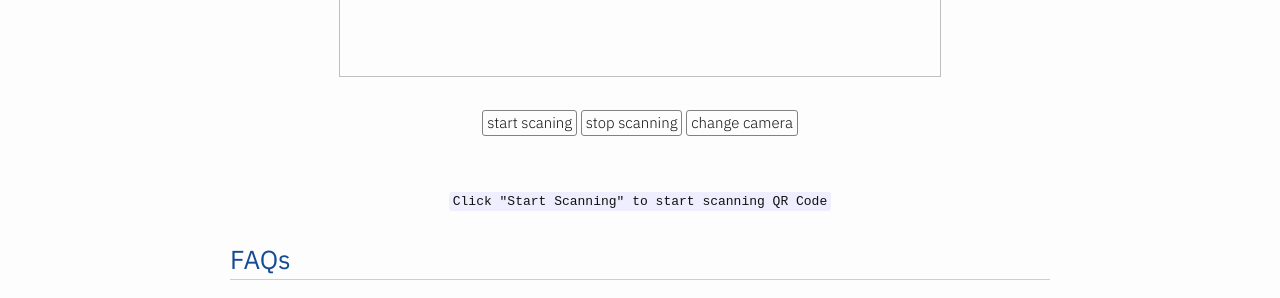
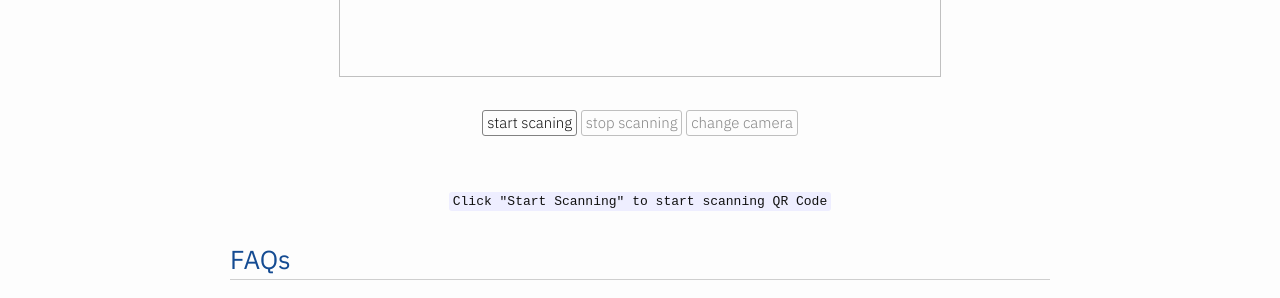
Before and after one commit to mebjas/mebjas.github.io, a Jekyll site: the page built from research/html5-qrcode/index.md, in a window 1280 px wide. Shown: the part 606-904 px from the top of the page. Built offline with Jekyll 4.4.1, drawn with Linux system fonts in a browser that asks for light colours.

Commit message:
example corrected for mobile support:

```diff
--- a/_layouts/research/html5qrcode/layout.html
+++ b/_layouts/research/html5qrcode/layout.html
@@ -1,17 +1,37 @@
 ---
 layout: default_research
 ---
+<style>
+#qr {
+    width: 600px;
+    height: 450px;
+    border: 1px solid silver
+}
+
+@media(max-width: 600px) {
+    #qr {
+        width: 300px;
+        height: 450px;
+        border: 1px solid silver
+    }
+}
+
+button:disabled,
+button[disabled]{
+  opacity: 0.5;
+}
+</style>
 <div class="container" style="text-align: center">
     <h1> QR Code scanner Example </h1>
     <br><br>
 
-    <div id="qr" style="display: inline-block; width: 600px; height: 450px; border: 1px solid silver"></div>
+    <div id="qr" style="display: inline-block;"></div>
     <br><br>
 
     <div class="row">
         <button id="scan" class="btn btn-success btn-sm">start scaning</button>
-        <button id="stop" class="btn btn-warning btn-sm disabled">stop scanning</button>
-        <button id="change" class="btn btn-warning btn-sm disabled">change camera</button>
+        <button id="stop" class="btn btn-warning btn-sm" disabled>stop scanning</button>
+        <button id="change" class="btn btn-warning btn-sm" disabled>change camera</button>
     </div>
     <br><br>
     <div class="row">
```
Also changed, not shown: other parts of _layouts/research/html5qrcode/layout.html (+13 -10 lines).
